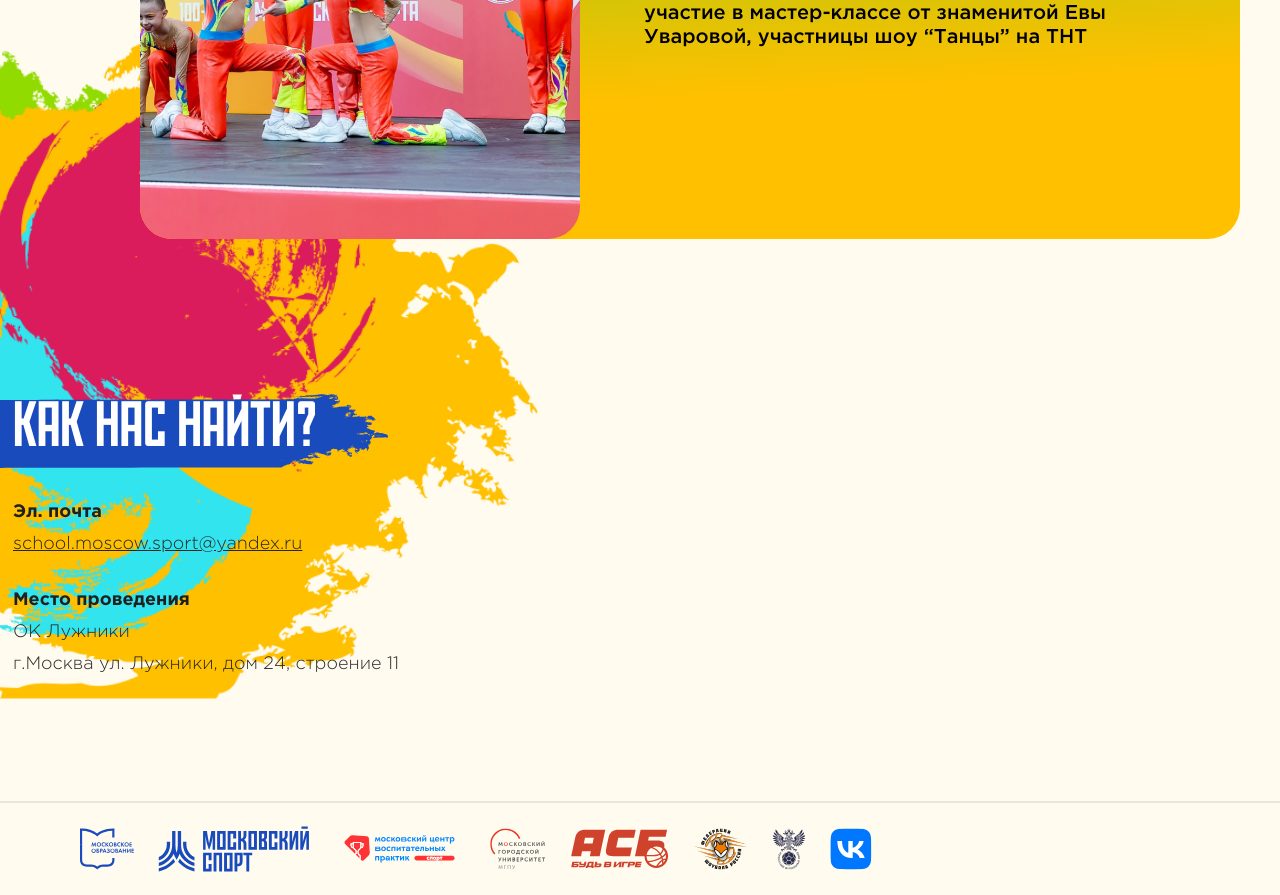
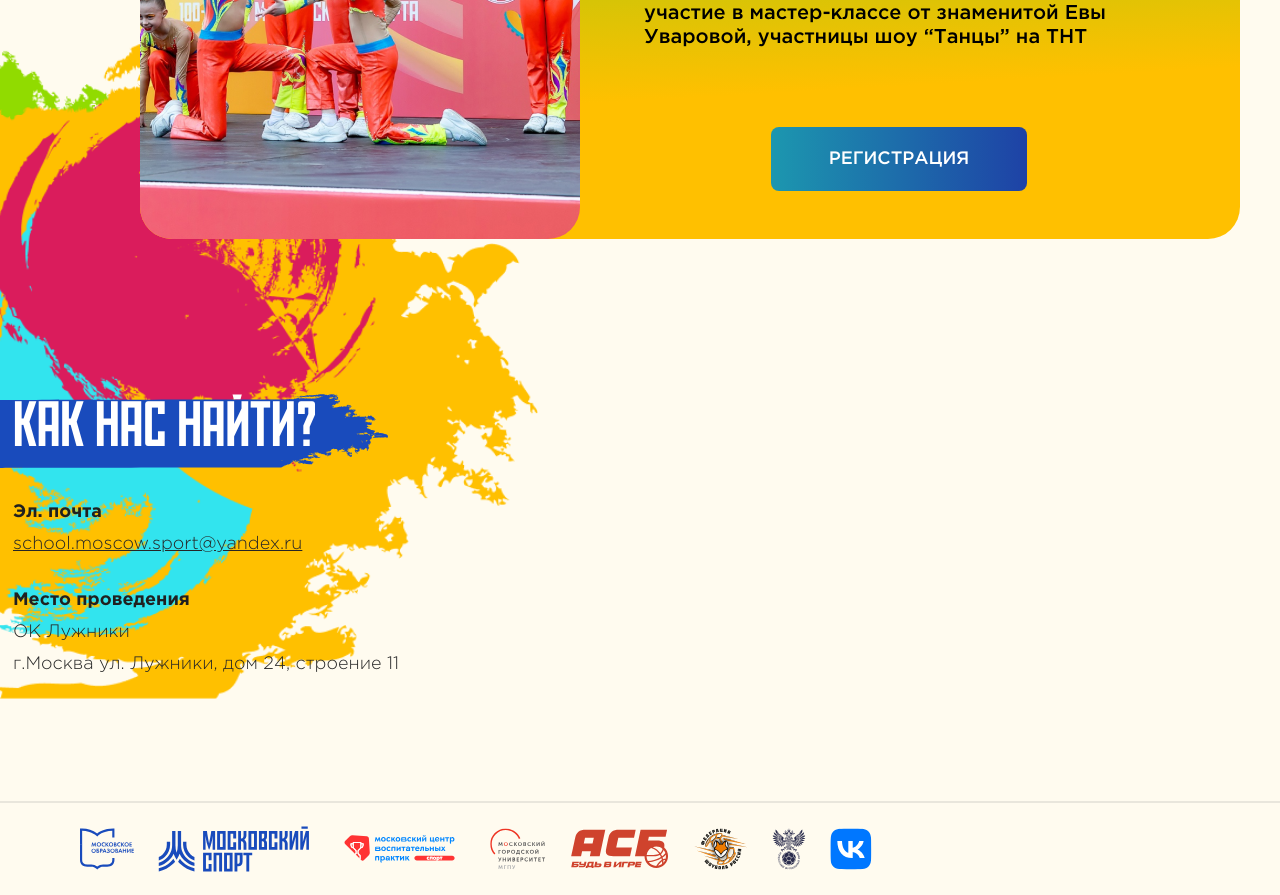
Before and after one commit to Dumanbruh/moscow-school-2024, a Next.js app: page /sports in a window 1280 px wide. Shown: the part 1360-2255 px from the top of the page. Built offline with nearby package versions, Linux system fonts and the light colour scheme.

Commit message:
Refactor UI components and update registration link in Festival and ActivitiesBlock components

```diff
--- a/app/components/family-activities/activities-block.tsx
+++ b/app/components/family-activities/activities-block.tsx
@@ -59,7 +59,7 @@ const Activities = ({ isMobile }: ActivitiesProps) => {
             >
                 {activities.map((activity, index) => (
                     <SwiperSlide key={index} style={{ width: isMobile ? "400px" : "1100px" }}>
-                        <Card isMobile={isMobile} title={activity.title} desc={activity.desc} img={activity.img} date={activity.date} />
+                        <Card isMobile={isMobile} title={activity.title} url={activity.url} desc={activity.desc} img={activity.img} date={activity.date} />
                     </SwiperSlide>
                 ))}
             </Swiper>
--- a/app/components/football-day/festival-block.tsx
+++ b/app/components/football-day/festival-block.tsx
@@ -45,7 +45,7 @@ const Festival = ({ isMobile }: FestivalProps) => {
             ))
           }
         </div>
-        <Button title={"РЕГИСТРАЦИЯ"} onClick={() => { handleOpenNewTab("https://mcvp.ru/city_events/festival-shkolnogo-sporta-futbolnyj-chellendzh") }} />
+        <Button title={"РЕГИСТРАЦИЯ"} onClick={() => { handleOpenNewTab("https://admin.patriot-sport.ru/admin/") }} />
       </div>
       <div className={
         "bg-[url('/images/desktop/bg/festival-bg.png')] bg-contain bg-no-repeat bg-left w-[100%] h-[700px] hidden md:absolute bottom-[0] left-[0%] -z-10"
--- a/app/components/sports/activities-block.tsx
+++ b/app/components/sports/activities-block.tsx
@@ -98,7 +98,7 @@ const Activities = ({ isMobile }: ActivitiesProps) => {
             >
                 {activities.map((activity, index) => (
                     <SwiperSlide key={index} style={{ width: isMobile ? "400px" : "1100px" }}>
-                        <Card isMobile={isMobile} title={activity.title} desc={activity.desc} img={activity.img} date={activity.date} />
+                        <Card isMobile={isMobile} title={activity.title} desc={activity.desc} img={activity.img} date={activity.date} url={activity.url} />
                     </SwiperSlide>
                 ))}
             </Swiper>
```
Also changed, not shown: public/images/desktop/sports/4.png, 1 other file (tests, documents, lock files or other folders).
